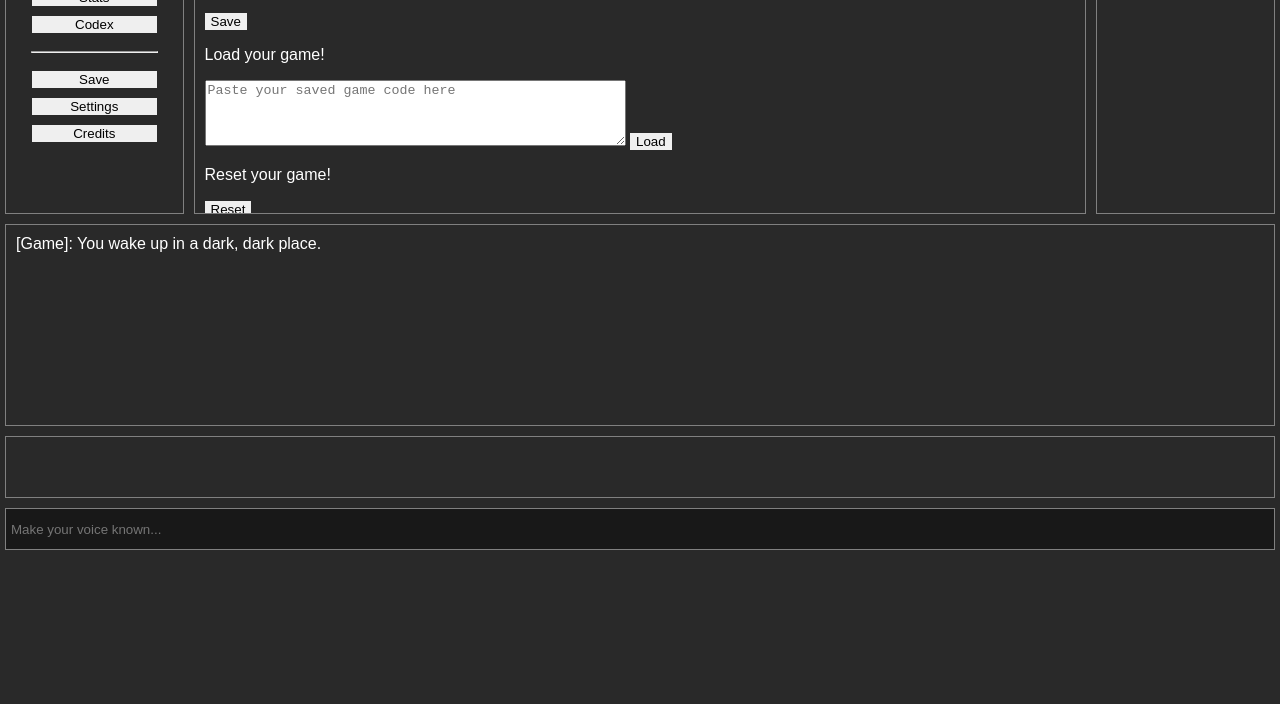
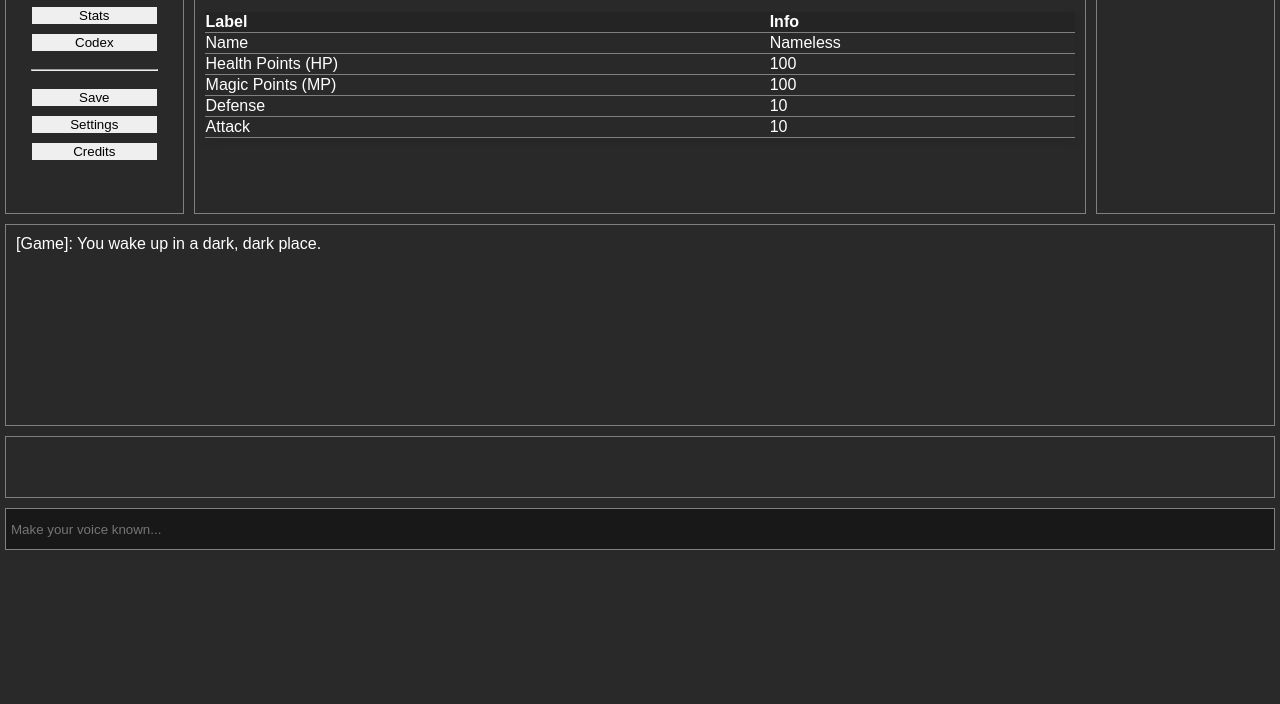
Before and after one commit to WindBreaker1/the-fantasy-club, a plain HTML site: page index.html in a window 1280 px wide. Shown: the part 125-829 px from the top of the page. Drawn offline with Linux system fonts and the light colour scheme.

Commit message:
re-organizing code

```diff
--- a/game.js
+++ b/game.js
@@ -5,8 +5,16 @@ import enemies from './scripts/enemy.js'
 import { settings } from './scripts/settings.js';
 
 // ================================= HTML DOM elements ================================ //
-// intialize dialogue box
+// intialize all the different boxes
 const dialogueBox = document.querySelector(".dialogue-box");
+const statsBox = document.querySelector("#stats-box");
+// stat-box-text
+const playerNameText = document.querySelector(".player-name-text");
+const playerNameTextTwo = document.querySelector(".player-name-text-two");
+const hpAmountText = document.querySelector(".hp-amount-text");
+const mpAmountText = document.querySelector(".mp-amount-text");
+const defenseAmountText = document.querySelector(".defense-amount-text");
+const attackAmountText = document.querySelector(".attack-amount-text");
 // intialize text input
 const textInput = document.querySelector(".text-input");
 // intialize wood amount text
@@ -16,23 +24,91 @@ const saveGameButton = document.querySelector("#save-button");
 const loadGameButton = document.querySelector("#load-button");
 const resetGameButton = document.querySelector("#reset-button");
 
+// ================================== Important Functions =================================== //
 
-// targeting html container for player stats
-const statsBox = document.querySelector("#stats-box");
+// function for adding dialogue text to the dialogue box
+export function addDialogue(speaker, dialogue) {
+  const dialogueDiv = document.createElement("div");
+  dialogueDiv.textContent = `${speaker}: ${dialogue}`;
+  //dialogueBox.insertBefore(dialogueDiv, dialogueBox.firstChild);
+  dialogueBox.appendChild(dialogueDiv);
+  dialogueBox.scrollTop = dialogueBox.scrollHeight;
+}
 
 /**
- * @description for each stat in player, create a new div
- * @returns {HTMLElement} statistic-name: statistic-value
+ * @description refresh the player stats texts
+ * @returns {textContent} statistic-value
  * @todo n/a
 */
-for (const stat in player) {
-  const statElement = document.createElement("div");
-  statElement.textContent = `${stat}: ${player[stat]}`
-  statsBox.appendChild(statElement);
+export function refreshPlayerStatsText() {
+  playerNameText.textContent = player.info.name;
+  playerNameTextTwo.textContent = player.info.name;
+  hpAmountText.textContent = player.stats.currentHP;
+  mpAmountText.textContent = player.stats.currentMP;
+  defenseAmountText.textContent = player.stats.defense;
+  attackAmountText.textContent = player.stats.attack;
 }
+// refresh player stats upon page refresh
+refreshPlayerStatsText();
 
 
-// ==================================== Gore Forest =============================== //
+
+
+// ===================================== Secondary Functions ============================= //
+
+// on Enter keypress, add the input text to the dialogue box
+textInput.addEventListener("keydown", (event) => {
+  if (event.key === "Enter") {
+    event.preventDefault();
+    const inputValue = textInput.value;
+    addDialogue(`[${player.info.name}]`, inputValue);
+    textInput.value = "";
+  }
+})
+
+
+
+
+
+
+
+
+
+
+
+
+
+
+
+
+
+
+
+
+
+
+
+
+
+
+
+
+
+
+// ========================================================================================= //
+// ===================================== UNFINISHED CODE =================================== //
+// ========================================================================================= //
+
+
+
+
+
+
+
+
+
+
+// ======================================= Gore Forest =================================== //
 
 // gore forest
 const GoreForest = {
@@ -57,15 +133,7 @@ cutWoodButton.addEventListener("click", () => {
 
 
 
-// on Enter keypress, add the text to the dialogue box
-textInput.addEventListener("keydown", (event) => {
-  if (event.key === "Enter") {
-    event.preventDefault();
-    const inputValue = textInput.value;
-    addDialogue(player.Name, inputValue);
-    textInput.value = "";
-  }
-})
+
 
 // ================================== Story ===================================== //
 // gore forest story
@@ -157,47 +225,6 @@ displayScene(currentScene);
 
 
 
-
-
-
-
-
-
-
-
-
-
-
-
-
-
-// ================================ Important Functions =============================== //
-
-// function for adding dialogue text to the dialogue box
-export function addDialogue(speaker, dialogue) {
-  const dialogueDiv = document.createElement("div");
-  dialogueDiv.textContent = `${speaker}: ${dialogue}`;
-  //dialogueBox.insertBefore(dialogueDiv, dialogueBox.firstChild);
-  dialogueBox.appendChild(dialogueDiv);
-  dialogueBox.scrollTop = dialogueBox.scrollHeight;
-}
-
-
-
-
-
-
-
-
-
-
-
-
-// =================================== Testing Area ====================================== //
-
-// put the player's chosen name inside the menu
-const playerNameText = document.querySelector("#player-name");
-playerNameText.textContent = player.Name;
 
 
 
@@ -348,7 +375,7 @@ function loadGameFromInput() {
   }
 }
 
-document.querySelector("#load-button").addEventListener("click", loadGameFromInput);
+loadGameButton.addEventListener("click", loadGameFromInput);
 
 // loading the game upon reload of the page
 function reloadGame() {
@@ -361,7 +388,6 @@ function reloadGame() {
 }
 
 
-// eyJ2ZXJzaW9uIjowLjEsImN1cnJlbnRTY2VuZSI6ImdmXzEiLCJzZXR0aW5ncyI6WyJBcmlhbCJdLCJwbGF5ZXIiOnsiaW52ZW50b3J5IjpbXSwicmVzb3VyY2VzIjp7ImdvbGQiOjAsIndvb2QiOjB9fX0=
 
 
 
--- a/index.html
+++ b/index.html
@@ -21,7 +21,7 @@
     <div class="middle-game-portion">
       <!-- Main Menu -->
       <div class="menu">
-        <div id="player-name">Nameless</div>
+        <div class="player-name-text">Name</div>
         <button id="inventory" class="menu-button">Inventory</button>
         <button id="resources" class="menu-button">Resources</button>
         <button id="stats" class="menu-button">Stats</button>
@@ -80,6 +80,36 @@
       <div id="stats-box" class="area-box">
         <div class="area-box-title">Player Statistics</div>
         <p>Your stats will be shown here.</p>
+        <table id="stats-table">
+          <thead>
+            <tr>
+              <th>Label</th>
+              <th>Info</th>
+            </tr>
+          </thead>
+          <tbody>
+            <tr>
+              <td>Name</td>
+              <td class="player-name-text-two">Name</td>
+            </tr>
+            <tr>
+              <td>Health Points (HP)</td>
+              <td class="hp-amount-text">0</td>
+            </tr>
+            <tr>
+              <td>Magic Points (MP)</td>
+              <td class="mp-amount-text">0</td>
+            </tr>
+            <tr>
+              <td>Defense</td>
+              <td class="defense-amount-text">0</td>
+            </tr>
+            <tr>
+              <td>Attack</td>
+              <td class="attack-amount-text">0</td>
+            </tr>
+          </tbody>
+        </table>
       </div>
       <!-- Game Codex -->
       <div id="codex-box" class="area-box">
--- a/scripts/areaBoxes.js
+++ b/scripts/areaBoxes.js
@@ -34,4 +34,4 @@ Object.keys(buttonToBoxMap).forEach(buttonId => {
 });
 
 //intializing on game start
-showAreaBox('save-box');
+showAreaBox('stats-box');
--- a/scripts/player.js
+++ b/scripts/player.js
@@ -14,7 +14,8 @@ const player = {
 		maxHP: 100,
 		currentMP: 100,
 		maxMP: 100,
-		defence: 10,
+		defense: 10,
+		attack: 10,
 		strength: 1,
 		dexterity: 1,
 		intelligence: 1,
```
